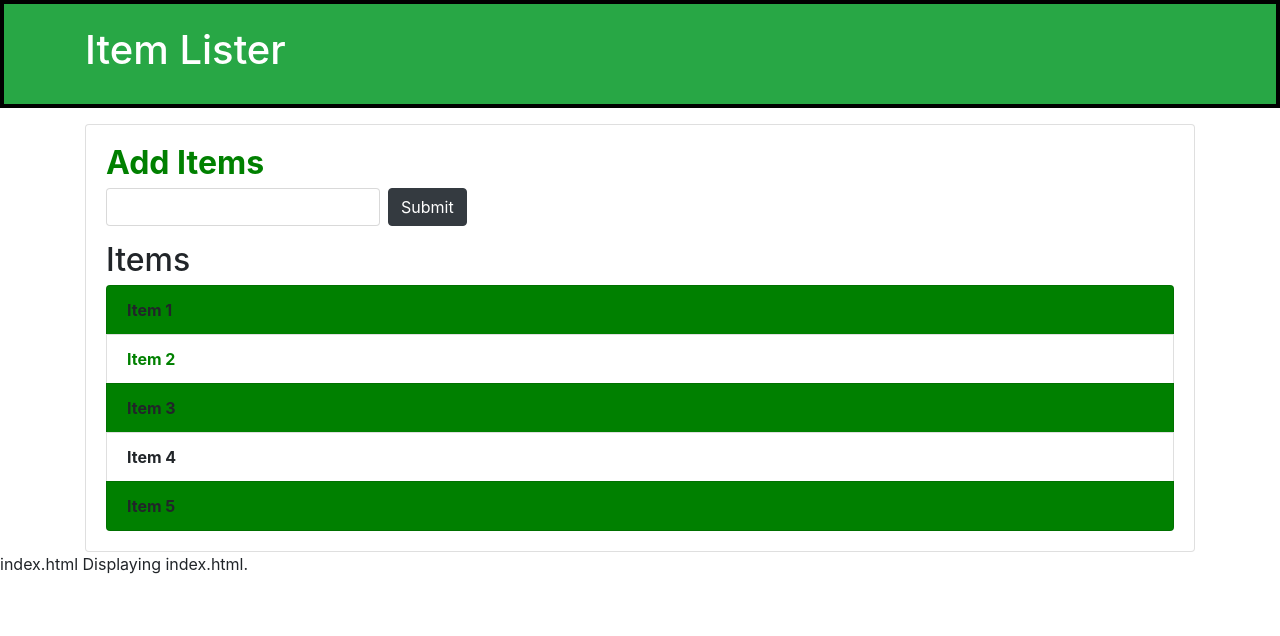
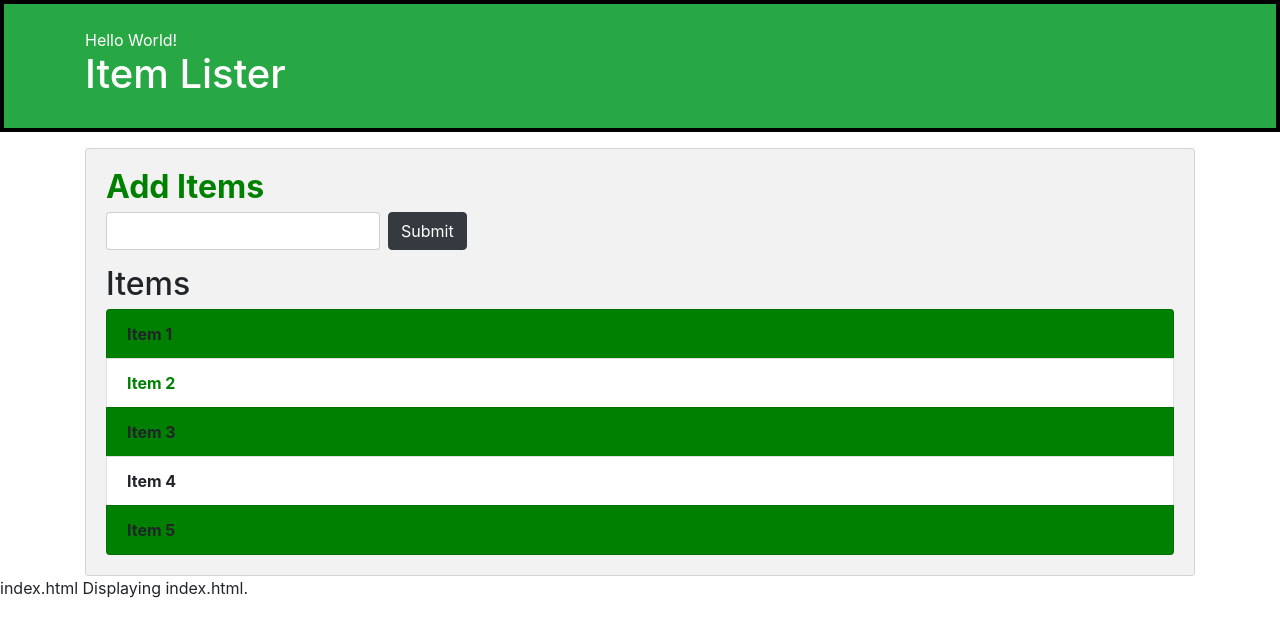
Before and after one commit to axxomano/GitTutorial, a plain HTML site: page index.html in a window 1280 px wide. Drawn offline with nearby package versions, Linux system fonts and the light colour scheme.

Commit message:
Assignment 5 - 7/17

```diff
--- a/demo.js
+++ b/demo.js
@@ -33,3 +33,39 @@ var odd = document.querySelectorAll('li:nth-child(odd)')
 for(let i=0;i<odd.length;i++){
     odd[i].style.backgroundColor = "green"
 }
+
+let itemList = document.querySelector("#items")
+itemList.parentElement.style.backgroundColor = "#f2f2f2"
+itemList.parentElement.style.backgroundColor = "#f2f2f2"
+
+console.log(itemList.firstChild)//give the first text node// useless
+console.log(itemList.firstElementChild)//give the first element
+console.log(itemList.lastChild)//give the last text node
+console.log(itemList.lastElementChild)//give the last element
+
+console.log(itemList.nextSibling)//give the next sibling text node
+console.log(itemList.nextElementSibling)//give the next sibling to the element
+console.log(itemList.previousSibling)//give the prev sibling text node
+console.log(itemList.previousElementSibling)//give the prev sibling to the element
+
+//Create Element
+
+//Create a div
+
+let newDiv = document.createElement('div')
+newDiv.className = "Hello"
+newDiv.id = "hello1"
+newDiv.setAttribute("title", "Hello Div")
+
+//create a text node
+let newDivText = document.createTextNode('Hello World!')
+
+//Add text to Div
+newDiv.appendChild(newDivText)
+
+console.log(newDiv)
+
+var container = document.querySelector('header .container')
+var h1 = document.querySelector('header h1')
+
+container.insertBefore(newDiv,h1)
--- a/index.html
+++ b/index.html
@@ -28,6 +28,7 @@
       <li class="list-group-item">Item 3</li>
       <li class="list-group-item">Item 4</li>
     </ul>
+    <span></span>
    </div>
   </div>
 <script type="text/javascript" src="\demo.js"></script>
```
